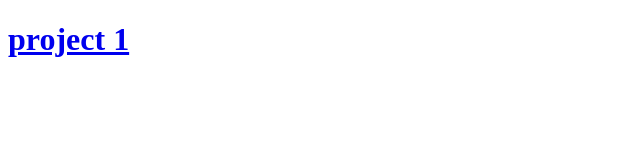
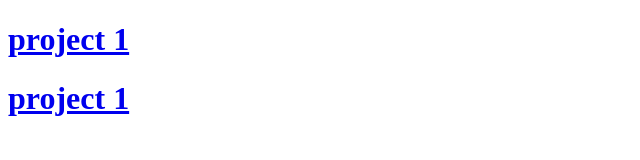
Before and after one commit to amarshri/mini-js-projects, a plain HTML site: page index.html in a window 1280 px wide. Shown: the whole page, without its empty margins (0-640 px from the left). Drawn offline with Linux system fonts and the light colour scheme.

Commit message:
adding files

```diff
--- a/index.html
+++ b/index.html
@@ -7,5 +7,6 @@
 </head>
 <body>
     <h1><a href="pro1/pro1.html">project 1</a></h1>
+    <h1><a href="pro1/pro2.html">project 1</a></h1>
 </body>
 </html>
```
